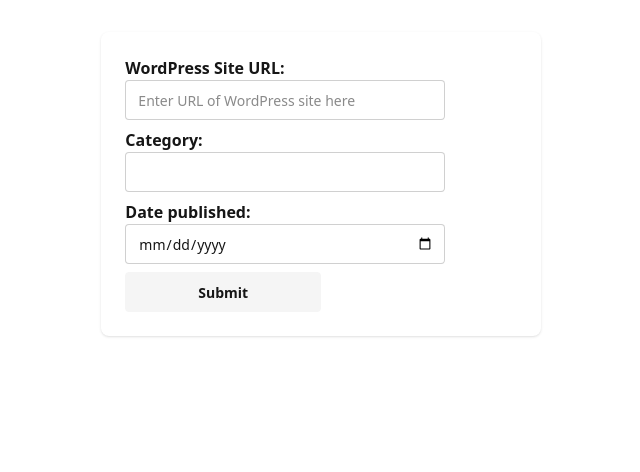
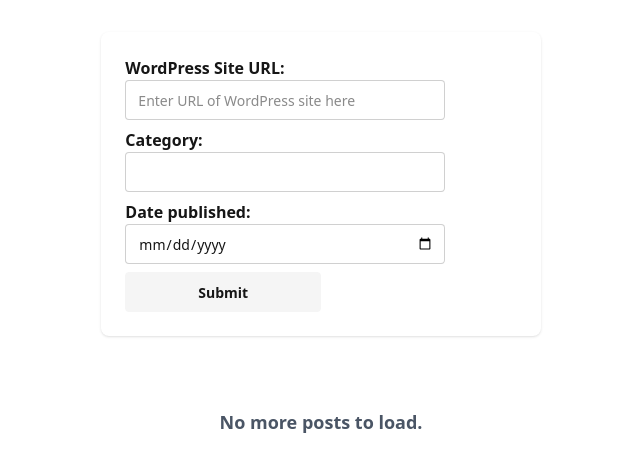
Before and after one commit to Jppat/grab-wp-post, a React (Vite) app: page / in a window 1280 px wide. Shown: the top 472 px of the page, without its empty margins (319-959 px from the left). Built offline with nearby package versions, Linux system fonts and the light colour scheme.

Commit message:
add load more feature

```diff
--- a/src/App.jsx
+++ b/src/App.jsx
@@ -5,24 +5,22 @@
 import Message from './Message';
 import createAxiosInstance from './axiosInstance';
 import useDebounceSearch from './debounce';
+import Button from './Button';
 
 import './App.css';
 
 function App() {
-  const [url, setUrl] = useState("")
-  const [category, setCategory] = useState(null)
-  const [categoryId, setCategoryId] = useState(null)
-  const [date, setDate] = useState("")
-  const [posts, setPosts] = useState([])
-  const [isLoading, setIsLoading] = useState(false)
-  const [message, setMessage] = useState(null)
-
+  const [url, setUrl] = useState(null);
+  const [category, setCategory] = useState(null);
+  const [categoryId, setCategoryId] = useState(null);
+  const [date, setDate] = useState("");
+  const [posts, setPosts] = useState([]);
+  const [page, setPage] = useState(1);
+  const [totalPages, setTotalPages] = useState(null);
+  const [isLoading, setIsLoading] = useState(false);
+  const [fetchPost, setFetchPost] = useState(false);
+  const [message, setMessage] = useState(null);
   const fetchedCategory = useDebounceSearch(category, 2000, url);
-
-  useEffect(() => {
-    const nameToIdObj = Object.fromEntries(fetchedCategory.map(cat => [cat.name.toLowerCase(), cat.id]));
-    setCategoryId(nameToIdObj[category])
-  }, [category, fetchedCategory]);
 
   useEffect(() => {
     if(!date){
@@ -36,30 +34,72 @@
     }
   }, [date]);
 
-  async function handleSubmit(e) {
-    e.preventDefault();
+  useEffect(() => {
+    const params = prepareParams();
+    async function requestPosts(params){
+      const axiosInstance = createAxiosInstance();
+      let posts;
+      try {
+        const response = await axiosInstance.get('/wp-json/wp/v2/posts', {
+          baseURL: url,
+          params: params
+        })
+        if (response.data.length === 0) {setMessage("No posts found.")}
+        posts = response.data; // return just the data from the API
+        setPosts(prevpost => [...prevpost, ...posts]);
+        const totalPages = parseInt(response.headers["x-wp-totalpages"], 10);
+        setTotalPages(totalPages);
+      } catch (error) {
+        setMessage(error.humanMessage);
+        setPosts([]);
+      }
+      setIsLoading(false);
+    }
 
+    if (fetchPost) {
+      requestPosts(params);
+      setFetchPost(false);
+    }
+  },[fetchPost]);
+
+  useEffect(() => {
+    const nameToIdObj = Object.fromEntries(fetchedCategory.map(cat => [cat.name.toLowerCase(), cat.id]));
+    setCategoryId(nameToIdObj[category])
+  }, [category, fetchedCategory]);
+
+
+  function prepareParams(){
     const params = {}
     category && (params['categories'] = categoryId);
     date && (params['after'] = `${date}T00:00:00`) && (params['before'] = `${date}T23:59:59`);
+    page && (params['page'] = page);
+    return params;
+  }
 
-    const axiosInstance = createAxiosInstance();
+  async function handleSubmit(e) {
+    e.preventDefault();
+    setPosts([]);
+    setMessage(null);
+    setIsLoading(true);
+    setFetchPost(true);
+    setPage(1);
+  }
 
-    try {
-      setMessage(null);
-      setIsLoading(true);
-      setPosts([]);
-      const response = await axiosInstance.get('/wp-json/wp/v2/posts', {
-        baseURL: url,
-        params: params
-      })
-      if (response.length === 0) {setMessage("No posts found.")}
-      setPosts(response); // return just the data from the API
-    } catch (error) {
-      setMessage(error.humanMessage);
-      setPosts([]);
-    }
-    setIsLoading(false);
+  function setNextPage() {
+    setIsLoading(true);
+    setPage(prevPage => {
+      const nextPage = prevPage + 1;
+
+      if(nextPage > totalPages){
+        setFetchPost(false);
+        setIsLoading(false);
+        return prevPage
+      } else {
+        setFetchPost(true);
+      }
+
+      return nextPage
+    });
   }
 
   return (
@@ -72,10 +112,12 @@
             fetchedCategory={fetchedCategory}
             setCategory={setCategory}
             setDate={setDate} />
-      <section className="flex justify-center mb-8" >
-        {isLoading && <p className="text-center text-lg font-bold text-gray-600 mx-auto">Loading...</p>}
-        {message && <Message message={message} />}
+      <section className="flex flex-col justify-center items-center mb-8" >
+        {message && <Message message={message}/>}
         <Posts posts={posts}/>
+        {isLoading && <p className="text-center text-lg font-bold text-gray-600 mx-auto m-10">Loading...</p>}
+        {((posts.length > 0) && (page != totalPages)) && <Button btnText={"Load More"} type="button" onClick={setNextPage} />}
+        {((page >= totalPages) && !isLoading) && <p className="text-center text-lg font-bold text-gray-600 mx-auto m-10">No more posts to load.</p>}
       </section>
     </main>
     </>
@@ -83,3 +125,6 @@
 }
 
 export default App
+
+
+// to do: stop resetting posts in requestPosts but find out why i reset in the first place
```
